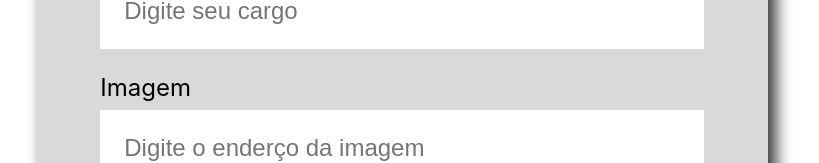
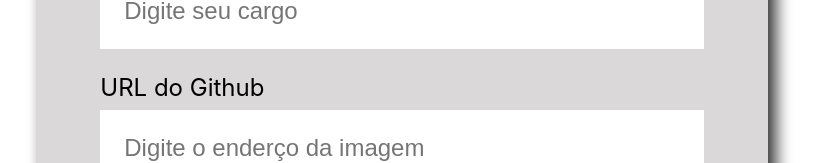
Before and after one commit to MeirellesBrito/Alura_React_JavaScript_2023, a React (Create React App) app in the folder organo/: page / in a window 1280 px wide. Shown: the part 882-1045 px from the top of the page, without its empty margins (238-1057 px from the left). Built offline with nearby package versions, Linux system fonts and the light colour scheme.

Commit message:
Fim do curso Alura

```diff
--- a/organo/src/App.js
+++ b/organo/src/App.js
@@ -8,14 +8,13 @@
 function App() {
 
   const times = [
-    {
+     {
       nome: 'Programacao',
       corPrimaria: '#57C278',
       corSecundaria: '#D9F7E9'
     },
     {
       nome: 'front-End',
-
       corPrimaria: '#82CFFA',
       corSecundaria: '#E8F8FF'
     },
--- a/organo/src/componentes/Colaborador/index.js
+++ b/organo/src/componentes/Colaborador/index.js
@@ -1,9 +1,9 @@
 import './Colaborador.css'
 
-const Colaborador = ({nome,imagem,cargo}) => {
+const Colaborador = ({nome,imagem,cargo, corDeFundo}) => {
     return (
         <div className='colaborador'>
-            <div className='cabecalho'>
+            <div className='cabecalho' style={{backgroundColor: corDeFundo}}>
                 <img src={imagem} alt={nome}/>
             </div>
 
--- a/organo/src/componentes/Formulario/index.js
+++ b/organo/src/componentes/Formulario/index.js
@@ -52,7 +52,7 @@
           aoAlterado={valor => setCargo(valor)}
         />
         <CampoTexto
-          label="Imagem"
+          label="URL do Github"
           placeholder="Digite o enderço da imagem"
           valor={imagem }
           aoAlterado={valor => setImagem(valor + ".png")}
--- a/organo/src/componentes/Time/index.js
+++ b/organo/src/componentes/Time/index.js
@@ -2,12 +2,12 @@
 import './Time.css'
 
 const Time = (props) => {
-    const css = {backgroundColor: props.corSegundaria}
+    const css = {backgroundColor: props.corSecundaria}
     return(
         (props.colaboradores.length > 0) ? <section className='time' style={css}>
             <h3 style={{borderColor: props.corPrimaria}} >{props.nome}</h3>
             <div className="colaboradores">
-               {props.colaboradores.map( colaborador => <Colaborador nome={colaborador.nome} cargo={colaborador.cargo} imagem={colaborador.imagem} />)}
+               {props.colaboradores.map( colaborador => <Colaborador corDeFundo={props.corPrimaria} key={colaborador} nome={colaborador.nome} cargo={colaborador.cargo} imagem={colaborador.imagem} />)}
             </div>
         </section>
         : ''
```
Also changed, not shown: 1 other file (tests, documents, lock files or other folders).
